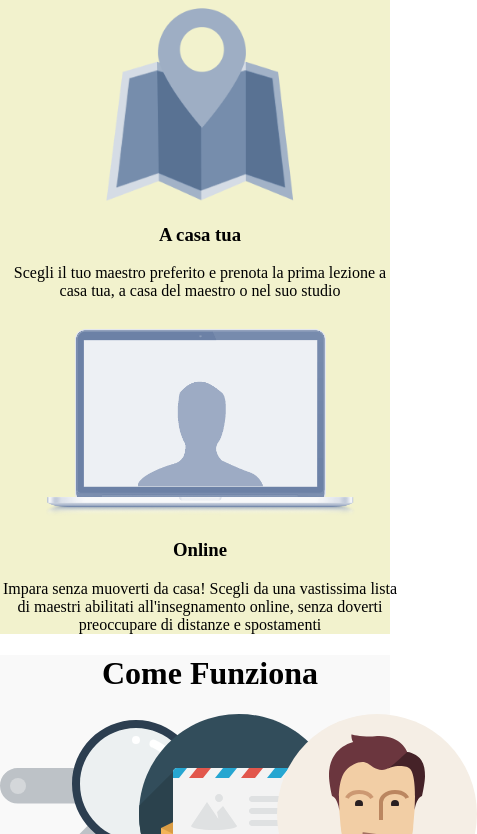
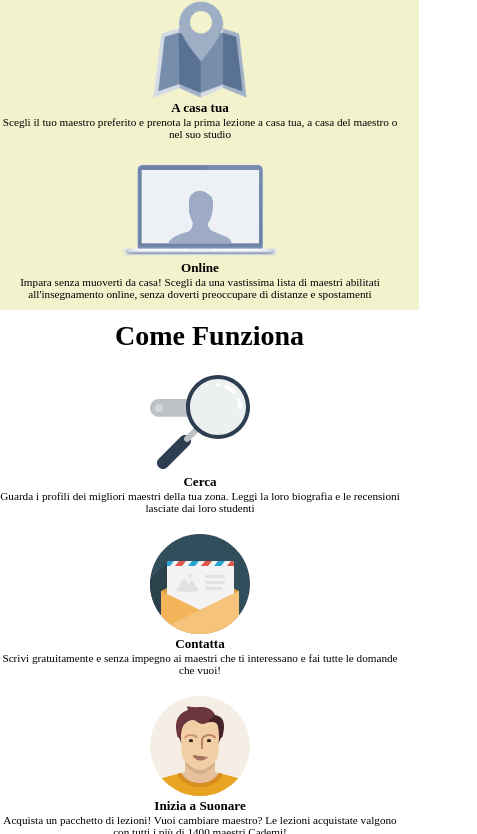
Before and after one commit to LauraBigoni/html-css-resp-wannabe, a plain HTML site: page index.html in a window 390 px wide. Shown: the part 62-896 px from the top of the page, 477 px wide, since content can reach past the window. Drawn offline with Linux system fonts and the light colour scheme.

Commit message:
added responsive second section

```diff
--- a/css/responsive.css
+++ b/css/responsive.css
@@ -3,22 +3,48 @@
         margin: 0 auto;
         padding:0;
     }
-    .row {
-        width: 420px;
+    img {
+
+        height: 100px;
+    }
+    h1 {
+    font-size: 2.5em;
+    margin: 0 auto;
+    text-align: center;
+    }
+    h3 {
         margin: 0;
     }
-    #lezioni {
-        background-color: #F2F2CD;
-    }
-    #lezioni .row h1 {
-    font-size: 2.5em;
-    margin: 0;
-    text-align: center;
-    }
     #lezioni .row .left,
-    #lezioni .row .right {
+    #lezioni .row .right,
+    #steps .row .left,
+    #steps .row .central,
+    #steps .row .right,
+    #why .row .first,
+    #why .row .second,
+    #why .row .third{
         float: none;
         width: 400px;
         margin-top: 20px;
     }
+    #lezioni .row {
+        background-color: #F2F2CD;
+
+    }
+    #lezioni .row,
+    #steps .row {
+        padding-bottom: 10px;
+    }
+    .row {
+        width: 419px;
+        margin: 0;
+        padding-top: 10px;
+        font-size: 0.7em;
+    }
+    #steps .row {
+        background-color: white;
+    }
+    #why .row {
+        background-color: #F2F2CD;
+    }
 }
```
